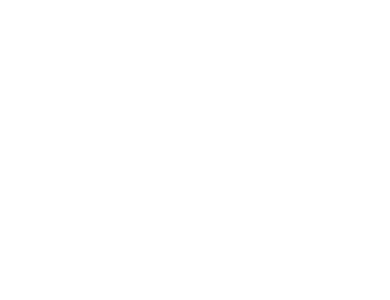
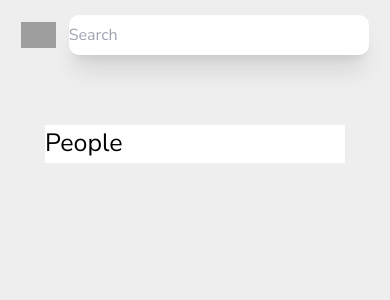
Before and after one commit to Eblanios-Team/Flare-Messanger, a React (Vite) app: page / in a window 390 px wide. Shown: the top 300 px of the page. Built offline with nearby package versions, Linux system fonts and the light colour scheme; grey boxes are pictures that could not be loaded.

Commit message:
Added Contact component with mobile responsiveness

```diff
--- a/index.html
+++ b/index.html
@@ -3,10 +3,13 @@
   <head>
     <meta charset="UTF-8" />
     <meta name="viewport" content="width=device-width, initial-scale=1.0" />
+    <link type="image/x-icon" href="/public/favicon.ico" rel="shortcut icon">
     <title>Flare Messenger</title>
+
     <link rel="preconnect" href="https://fonts.googleapis.com">
     <link rel="preconnect" href="https://fonts.gstatic.com" crossorigin>
     <link href="https://fonts.googleapis.com/css2?family=Nunito+Sans:ital,opsz,wght@0,6..12,200..1000;1,6..12,200..1000&display=swap" rel="stylesheet">
+
   </head>
   <body>
     <div id="root"></div>
--- a/src/components/Contact/Contact.tsx
+++ b/src/components/Contact/Contact.tsx
@@ -1,8 +1,27 @@
+import { useState } from "react";
+import Nav from "../Nav/Nav.tsx";
+
 const Contact = () => {
+
+    const [isOpen, setIsOpen] = useState<boolean>(false)
+
+    const toggleMenu = () => setIsOpen(!isOpen)
+
     return (
-        <div>
+        <div className="bg-[#EEEEEE] h-auto w-full md:w-[400px]">
+            <div className="flex justify-around m-[15px] items-center sm:justify-center">
+                <button onClick={toggleMenu} className="cursor-pointer"><img src="../../../public//img/burger-menu.svg" alt="" className="w-[35px] sm:hidden" /></button>
+                <input type="text" className="w-[300px] h-[40px] rounded-[10px] shadow-xl" placeholder="Search" />
+            </div>
 
+            <div className="w-[300px] bg-white m-auto mt-[70px]">
+                <h2 className="text-[25px]">People</h2>
+            </div>
+            {isOpen && (
+                <Nav />
+            )}
         </div>
+
     );
 };
 
--- a/src/components/Nav/Nav.tsx
+++ b/src/components/Nav/Nav.tsx
@@ -1,21 +1,24 @@
+import { useState } from "react";
 import { Link } from "react-router";
 
 export default function Nav() {
+  const [isVisible, setIsVisible] = useState<boolean>(false);
+
   return (
     <nav className="h-screen">
-      <div className="w-[175px] bg-orange h-full hidden sm:flex flex-col items-center">
+      <div className="w-[175px] bg-orange h-full hidden flex flex-col items-center sm:flex flex-col items-center">
         {/* Аватар */}
         <button className="mt-[60px] mb-[60px]">
           <img src="../../../public/img/avatar.png" alt="Avatar" className="border-solid border-2 border-white rounded-[100px]"/>
         </button>
 
         {/* Список навигации */}
-        <ul className="flex flex-col items-center flex-grow">
-          <li className="mb-[33px]">
-            <a href="#"><img src="../../../public/img/chat.png" alt="Chat" /></a>
+        <ul className="flex flex-col items-center flex-grow w-full">
+          <li className="mb-[48px]">
+            <a href="" className=""><img src="../../../public/img/chat.png" alt="Chat" /></a>
           </li>
-          <li className="mb-[33px]">
-            <a href="#"><img src="../../../public/img/notification.png" alt="Notifications" /></a>
+          <li className="mb-[48px]">
+            <a href=""><img src="../../../public/img/notification.png" alt="Notifications" /></a>
           </li>
           <li>
             <button><img src="../../../public/img/settings.png" alt="Settings" /></button>
--- a/src/pages/Home/Home.tsx
+++ /dev/null
@@ -1,13 +0,0 @@
-import React from 'react';
-import { Link } from "react-router-dom";
-
-const Home: React.FC = () => {
-  return (
-    <div>
-      <Link to={'/login'} className="text-orange font-semibold ml-4">Login an account</Link>
-      <Link to={'/sign-in'} className="text-orange font-semibold ml-4">Create an account</Link>
-    </div>
-  )
-}
-
-export default Home
--- a/src/pages/Main/Main.tsx
+++ b/src/pages/Main/Main.tsx
@@ -5,7 +5,7 @@
 
 const Main: React.FC = () => {
   return (
-    <div>
+    <div className='flex'>
         <Nav />
         <Contact />
     </div>
```
Also changed, not shown: public/img/burger-menu.svg (added), 1 other file (tests, documents, lock files or other folders).
